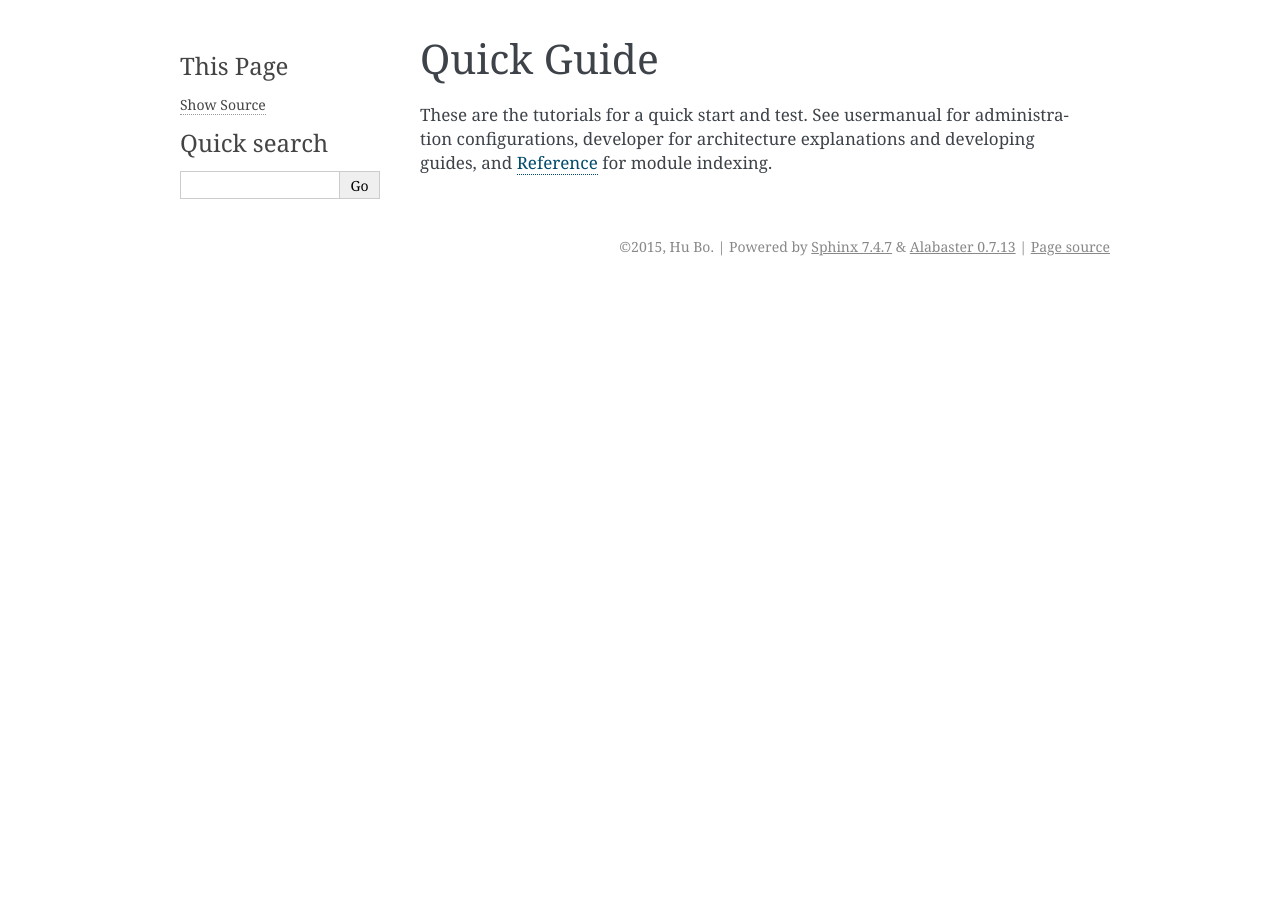
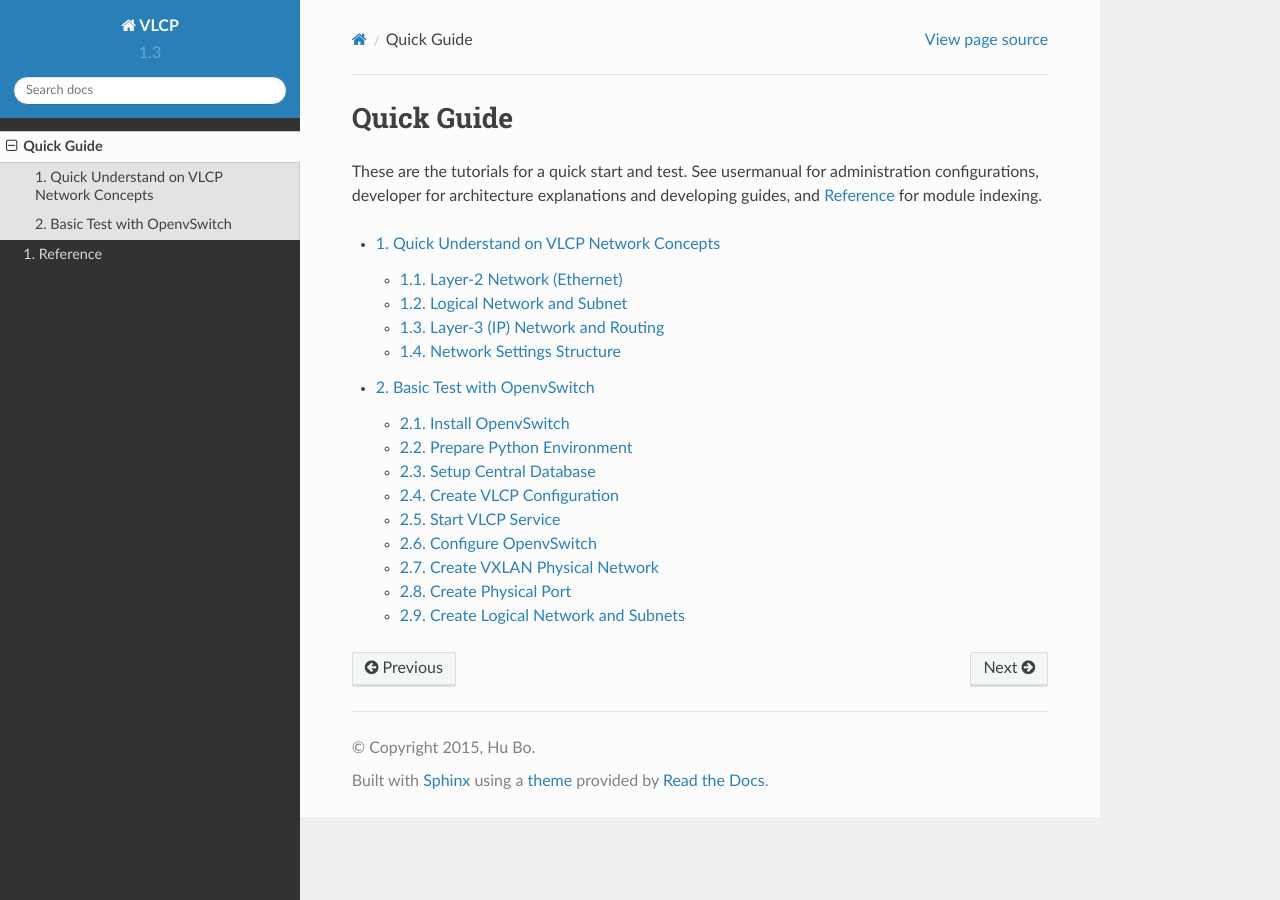
Before and after one commit to hubo1016/vlcp, a Sphinx documentation site: the page built from doc/source/quickguide.rst, in a window 1280 px wide. Built offline with Sphinx 7.4.7 and the Read the Docs theme 2.0.0, drawn with Linux system fonts in a browser that asks for light colours; pages that are not in the unit, such as notebooks, are missing from menus; some of the changed lines change nothing that is shown.

Commit message:
Documents

```diff
--- a/doc/source/conf.py
+++ b/doc/source/conf.py
@@ -61,9 +61,9 @@
 # built documents.
 #
 # The short X.Y version.
-version = u'0.9'
+version = u'1.3'
 # The full version, including alpha/beta/rc tags.
-release = u'0.9.10'
+release = u'1.3.0'
 
 # The language for content autogenerated by Sphinx. Refer to documentation
 # for a list of supported languages.
@@ -114,7 +114,7 @@
 
 # The theme to use for HTML and HTML Help pages.  See the documentation for
 # a list of builtin themes.
-html_theme = 'alabaster'
+html_theme = 'sphinx_rtd_theme'
 
 # Theme options are theme-specific and customize the look and feel of a theme
 # further.  For a list of options available for each theme, see the
--- a/doc/source/index.rst
+++ b/doc/source/index.rst
@@ -7,7 +7,7 @@
 
 
 VLCP - New generation SDN framework
-================================
+===================================
 
 Contents:
 
--- /dev/null
+++ b/doc/source/ovstest.rst
@@ -0,0 +1,226 @@
+.. _ovstest:
+
+Basic Test with OpenvSwitch
+===========================
+
+This tutorial creates a simple SDN test environment with two physical servers (or virtual machines instead).
+If you are confused with some concepts, read :ref:`quickunderstand` first.
+
+You need two physcial servers with namespace support for this tutorial. This tutorial assumes you are using
+CentOS 7, but any Linux version in which "ip netns" command is available can be used. If you want to try
+VLAN networks, you may need to configure the physical switch port to "trunk mode". If that is not possible,
+you can still use VXLAN isolation, in that case, you may use virtual machines (even in public cloud) to replace
+physical servers.
+
+Most of the setup steps should be done on both servers, or every server in the cluster, except
+*Setup Central Database*.
+
+.. _installovs:
+
+-------------------
+Install OpenvSwitch
+-------------------
+
+Download OpenvSwitch releases from `http://openvswitch.org/download/ <http://openvswitch.org/download/>`_.
+You may choose a version from 2.3x, 2.5x or higher. 2.5x is recommended.
+
+Build and install OpenvSwitch, following the steps in
+`http://www.openvswitch.org/support/dist-docs-2.5/INSTALL.RHEL.md.html <http://www.openvswitch.org/support/dist-docs-2.5/INSTALL.RHEL.md.html>`_.
+Usually you may build a RPM package once and install it on each server nodes with *yum*.
+
+.. note:: Other Linux distributions may have pre-built OpenvSwitch packages available,
+          check the version if you want to use it instead.
+
+.. _preparepython:
+
+--------------------------
+Prepare Python Environment
+--------------------------
+
+VLCP works in Python 2.6, Python 2.7, Python 3.3+ and PyPy2. For production environment, PyPy is recommended
+which is about 5x faster than CPython. The most simple way to use PyPy is using the
+`Portable PyPy distribution for Linux <https://github.com/squeaky-pl/portable-pypy#portable-pypy-distribution-for-linux>`_.
+For test purpose, using the default CPython (2.7 in CentOS 7) is enough. You may also use a *virtualenv* environment
+if you want.
+
+Use pip to install VLCP. If pip is not ready, refer to `https://pip.pypa.io/en/stable/installing/ <https://pip.pypa.io/en/stable/installing/>`_.
+If you are using old versions of pip, you may also want to upgrade pip, setuptools and wheel::
+
+   pip install --upgrade pip setuptools wheel
+
+Install VLCP::
+
+   pip install vlcp
+
+Some optional packages can be used by VLCP, install them as needed:
+
+   hiredis
+      If you use Redis for the central database, install hiredis will improve the performance
+
+   python-daemon
+      Support daemonize with "-d" option to create system service for VLCP. But it is usually more convient to use
+      with *systemd* in CentOS 7.
+
+.. _centraldatabase:
+
+----------------------
+Setup Central Database
+----------------------
+
+VLCP uses external KV-storage as a central database for configuration storage and distributed coordination.
+Currently *Redis* and *ZooKeeper* is supported. *ZooKeeper* is recommended for its high availability with clustering.
+
+Choose **one of the follwing sections** to proceed. You may install the central database on one of the physical servers
+or on another server.
+
+.. _installzookeeper:
+
+^^^^^^^^^^^^^^^^^^^^^^^^^^^^^^^
+Install ZooKeeper (Recommended)
+^^^^^^^^^^^^^^^^^^^^^^^^^^^^^^^
+
+Follwing steps in `http://zookeeper.apache.org/doc/current/zookeeperStarted.html <http://zookeeper.apache.org/doc/current/zookeeperStarted.html>`_.
+For this tutorial, install a standalone node is enough, but you should setup a cluster for production environment.
+
+.. note:: You should protect the server port 2181 with *iptables* to grant access only from your servers.
+
+.. _installredis:
+
+^^^^^^^^^^^^^^^^^^^^^^^^
+Install Redis (Optional)
+^^^^^^^^^^^^^^^^^^^^^^^^
+
+Download, compile and install redis from `https://redis.io/download <https://redis.io/download>`_. You should configure
+redis server to listen to 0.0.0.0 or a IP address available for all the servers. You may also want to enable AOF.
+
+.. caution:: It is a huge security hole to open redis port on Internet without password protection: attackers can
+             grant full controll of your server by overwriting sensitive files like ~/.ssh/authorized with administration
+             commands. Make sure you use private IP addresses, or configure *iptables* or your firewall correctly to
+             allow connecting only from your servers.
+
+             Newer versions of Redis also blocks this configuration with a "protect mode", you may need to disable
+             it after you configure *iptables* correctly.
+
+.. _createconfiguration:
+
+-------------------------
+Create VLCP Configuration
+-------------------------
+
+Download example configuration file from `GitHub <https://github.com/hubo1016/vlcp/tree/master/example/config>`_
+and save it to ``/etc/vlcp.conf`` as a start. In this tutorial, we will use genericl3.conf::
+
+   curl https://raw.githubusercontent.com/hubo1016/vlcp/master/example/config/genericl3.conf > /etc/vlcp.conf
+
+Modify the ``module.zookeeperdb.url`` line with your ZooKeeper server addresses, or if you are using Redis,
+following the comments in the configuration file.
+
+.. _startvlcpservice:
+
+------------------
+Start VLCP Service
+------------------
+
+It is usually a good idea to create a *system service* for VLCP to make sure it starts on server booting,
+but for convient we will start VLCP with *nohup* instead::
+
+   nohup vlcp-start &
+
+or::
+
+   nohup python -m vlcp.start &
+
+To stop the service, run command ``fg`` and press Ctrl+C, or use *kill* command on the process.
+
+.. _configureopenvswitch:
+
+---------------------
+Configure OpenvSwitch
+---------------------
+
+Create a test bridge in OpenvSwitch for virtual networking. The name of the bridge usually does not matter.
+In this tutorial we use ``testbr0``. For docker integration, the bridge name ``dockerbr0`` is
+usually used. Run following commands on each server::
+
+   ovs-vsctl add-br testbr0
+   ovs-vsctl set-fail-mode testbr0 secure
+   ovs-vsctl set-controller testbr0 tcp:127.0.0.1
+
+This creates the test bridge and the OpenFlow connection to the VLCP controller.
+
+.. note:: VLCP communicates with OpenvSwitch in two protocols: OpenFlow and OVSDB (a specialized JSON-RPC protocol).
+          Usually the SDN controller is deployed on the same server with OpenvSwitch, in that case the default OVSDB
+          UNIX socket is used, so we do not need to configure OVSDB connections with ``ovs-vsctl set-manager``
+
+.. _createphysicalnetwork:
+
+-----------------------------
+Create VXLAN Physical Network
+-----------------------------
+
+There is only one step to create a physical network. The example configuration open a management API port at
+``http://localhost/8081``. We will call the management API with curl::
+
+   curl -g 'http://localhost:8081/viperflow/createphysicalnetwork?type=vxlan&vnirange=`[[10000,20000]]`&id=vxlan'
+
+You may run this command on any of your server nodes. All server nodes share the same data storage, so you create
+the network configuration once and they can be used anywhere.
+
+The id of newly created physical network is "vxlan", this is a convient name for further calls, but you can replace
+it with any name you like. If you do not specify an id, VLCP creates a UUID for you. ``vnirange`` specify a list
+of VNI ranges, notice that different from *range* in Python, these ranges include **both** begin and end.
+For example, ``[10000,20000]`` is 10000-20000, which has 10001 VNIs enable. Network engineers are usually more
+familar with this type of ranges.
+
+
+
+.. note:: By default, the management API supports HTTP GET (with query string), HTTP POST (with standard form data),
+          and HTTP POST with JSON-format POST data. Though use the HTTP GET format is usually the easiest way to
+          call the API in Shell command-line, when integrating with other systems JSON-format POST may be more
+          convient.
+
+          \`\` quoted expression is a VLCP-specified extension. Some APIs need data types other than strings for its
+          parameters. When a string parameter is quoted by \`\`, VLCP recognizes it as a literal expression in Python.
+          You may use numbers, string, tuples, list, dictionary, sets and any combinations of them in a quoted expression.
+
+.. _createphysicalport:
+
+--------------------
+Create Physical Port
+--------------------
+
+Every physical network need one physical port for each server to provide external connectivity. There are two steps
+to create a physical port:
+
+   1. Create the port on each server and plug the port to the bridge
+   2. Create the physical port configuration in VLCP
+
+.. note:: These two steps can be done in any order. When you extend a cluster, you only need to do Step 1. on new
+          servers since the second step is already done.
+
+First create a vxlan tunnel port in each server::
+
+   ovs-vsctl add-port dockerbr0 vxlan0 -- set interface vxlan0 type=vxlan options:local_ip=10.0.1.2 options:remote_ip=flow options:key=flow
+
+Replace the IP address ``10.0.1.2`` to an external IP address on this server, it should be different for each server.
+VLCP will use this configuration to discover other nodes in the same cluster.
+
+The port name ``vxlan0`` can be replaced to other names, but you should use the same name for each server.
+
+.. note:: VXLAN uses UDP port 4789 for overlay tunneling. You must configure your *iptables* or firewall to allow UDP
+          traffic on this port. If there are other VXLAN services on this server (for example, overlay network driver
+          in docker uses this port for its own networking), you may specify another port by appending
+          ``option:dst_port=9999`` to the commandline. Make sure all your servers are using the same UDP port.
+
+Then create the physical port configuration (only once, on any server node)::
+
+   curl -g 'http://localhost:8081/viperflow/createphysicalport?physicalnetwork=vxlan&name=vxlan0'
+
+The ``physicalnetwork`` parameter is the physical network ID, and the ``name`` parameter is the port name in above
+command.
+
+.. _createlogicalnetworksandsubnets:
+
+----------------------------------
+Create Logical Network and Subnets
+----------------------------------
--- a/doc/source/quickguide.rst
+++ b/doc/source/quickguide.rst
@@ -1,7 +1,7 @@
 .. _quickguide:
 
 Quick Guide
-=======================================
+===========
 These are the tutorials for a quick start and test. See :ref:`usermanual` for administration configurations,
 :ref:`developer` for architecture explanations and developing guides, and :ref:`reference` for module indexing.
 
@@ -9,5 +9,7 @@
    :maxdepth: 2
    :numbered:
 
+   quickunderstand
    ovstest
+   docker_quick
    webserver
--- /dev/null
+++ b/doc/source/quickunderstand.rst
@@ -0,0 +1,148 @@
+.. _quickunderstand:
+
+Quick Understand on VLCP Network Concepts
+=========================================
+This tutorial is a quick describe on VLCP network concepts. You should read this
+first to have better understanding on these concepts. They should be easy to
+understand and look familiar for OpenStack users or users with experience on other
+SDN products.
+
+--------------------------
+Layer-2 Network (Ethernet)
+--------------------------
+
+With the standard network model [#f1]_, VLCP assumes you connect your virtual machines or docker containers
+with OpenvSwitch (or OVS) [#f2]_.
+
+The physical view of the network can be described with the following figure:
+
+.. figure:: _static/images/physicalnetwork.png
+   :alt: Physical View of the Network
+
+   *fig 1. Physical View of the Network*
+
+In this figure, two physical servers are connected with an external network. On each server, two endpoints
+(virtual machines or docker containers) are connected to an OVS bridge with a **Logical Port** for each
+endpoint. A **Physical Port** which is connected to the external network (or the **Physical Network**) is
+also connected to the OVS bridge, connecting endpoints on this physical server with endpoints on other
+physical servers.
+
+**Physical Network** refers to the external connections between physical servers. It must be a L2 connection,
+means that it can transfer Ethernet packets from one physical server to another. Usually it can be separated
+with VLAN-tag/VNI to isolate different type of traffic, making it possible to create multiple **Logical Networks**
+on the same **Physical Network**. In most cases, the **Physical Network** should be:
+
+   - A physical network connecting the physical server with "trunk" port in the physical switches,
+     so different **Logical Networks** can be isolated with *VLAN* tag
+
+   - A overlay network connecting the physical servers with VXLAN tunnels. Different **Logical Networks** can
+     be isolated with *VXLAN* ID (or *VNI*)
+
+If necessary, there could be more than one **Physical Networks** on the same physical server.
+
+**Physical Port** refers the OVS port connecting the OVS bridge with the **Physical Network**.
+
+   - For *VLAN* networks, the port should be a physical NIC or bonding of NICs which directly connects to
+     physical switches, and configured to "trunk" on physical switches
+
+   - For *VXLAN* networks, the port should be a tunnel port created in OVS. The method to create this type
+     of ports will be introduced in other documents.
+
+**Logical Port** refers the OVS ports connecting the endpoints to the OVS bridge. It is usually a virtual device
+automatically created by external tools like *libvirt* or *vlcp-docker-plugin*. They act like access ports in
+traditional network and switches.
+
+Each **Logical Port** has a corresponding **Logical Network**. A **Logical Network** is a virtual L2 network
+connecting endpoints from different physical servers with each other. Endpoints (or **Logical Ports**) in the same
+**Logical Network** can send Ethernet packets to and receive Ethernet packets from each other, while they can not
+send or receive Ethernet packets with endpoints in other **Logical Network**. You may consider a **Logical Network**
+as a standard Ethernet for endpoints.
+
+With the isolation function of the **Logcial Network**, endpoints can be grouped into virtual networks, no matter
+what their physical locations are. Endpoints on different physical servers can access each other as if they are
+connected to the same L2 switch. At the same time, endpoints on the same physical server can be isolated as if
+they are connected to physical isolated networks. The logical view of the network looks like the following figure:
+
+.. figure:: _static/images/logicalnetwork.png
+   :alt: Logical View of the Network
+
+   *fig 2. Logical View of the Network*
+
+
+--------------------------
+Logical Network and Subnet
+--------------------------
+
+VLCP network is functional even in pure Ethernet mode, in which case only MAC addresses are necessary to be
+configured on each **Logical Port**. But usually the network is used to transfer IP traffics, it is helpful
+to set IP and subnet configurations on the **Logical Port**. L2 connectivity is always available with or without
+subnet configurations.
+
+IP configurations on a **Logical Network** is stored in a **Subnet**. Usually it contains CIDR and gateway of the
+network, but more advanced configurations are also available like static routes and DHCP options. Currently
+only IPv4 is supported.
+
+A **Logical Port** is associated with both the **Logical Network** and the **Subnet**. The **Logical Network** association
+creates the L2 connectivity while the **Subnet** association affects functions related to IP addresses. Functions
+that need a **Subnet** configuration includes ARP proxy and embedded DHCP service.
+
+--------------------------------
+Layer-3 (IP) Network and Routing
+--------------------------------
+
+VLCP standard network model supports connecting different **Logical Networks** through L3 routing.
+
+There are two types of networks in L3 routing: *internal networks* and *external networks*. *External networks*
+are **Subnets** with external gateways, the gateway set in **Subnet** of an *external network* should be IP address
+configured on external devices like physical routers. It should be accessible from the **Logical Network** VLAN or VXLAN.
+"Internal networks* are **Subnets** with internal gateways, the gateway address should not be any existed IP address
+in the network. VLCP SDN network will create a virtual router service for the networks as the default gateway of the
+*internal networks*.
+
+Virtual router service with both *internal networks* and *external networks* forwards traffic to outer networks
+(Internet for example) through *external networks*. Correct routes for internal CIDRs should be configured in
+external gateways with static routes or technologies like OSPF, or use NAT (not yet supported).
+
+Sometimes *internal networks* and *external networks* are in different **Physical Networks**, and not all server nodes
+have **Physical Ports** for **Physical Network** of the *external network**. For example, *internal networks* are
+connected through VXLAN, while *external networks* are using VLAN for isolation. In this situation, some
+*forwarding nodes* should be created to forward the traffic from *internal networks* to *external networks*.
+They are almost the same as other server nodes except a few configurations are modified.
+
+.. figure:: _static/images/forwarding.png
+   :alt: L3 Network with Forwarding Nodes
+
+   *fig 3. L3 Network with Forwarding Nodes*
+
+--------------------------
+Network Settings Structure
+--------------------------
+
+To setup a new network, elements in the following figure should be created in order from top to bottom.
+
+.. figure:: _static/images/settings.png
+   :alt: Network Settings Structure
+
+   *fig 3. Network Settings Structure*
+
+
+.. rubric:: Footnotes
+
+.. [#f1] We should mention that VLCP is a full stack SDN controller which is:
+
+            1. An asynchronous network programming framework with dynamic module mangement functions
+            2. An OpenFlow controller framework friendly for extending
+            3. A product-ready controller for standard virtual network environment supported by default modules
+
+         Loading different modules can give VLCP completely different functions. In this document, we assume
+         users would like to use the standard network model (also named as "ViperFlow" model) to implement
+         a quick SDN environment highly compatible with traditional networks. You may also want to develope
+         your own SDN controller, possibly supporting OpenFlow 1.0, or targeting physical OpenFlow switches.
+         In that situation, you do not need to be bounded to this model. Refer to :ref:`developementguide`
+         for more informations on developing your own controller with VLCP framework, or learn more about the
+         implementation details of the standard model.
+
+.. [#f2] OpenvSwitch is a software implementation of OpenFlow switch with customized extensions.
+         It should be familiar to experienced SDN users. Most virtual network environments and tools
+         (libvirt, for example) support using OpenvSwitch to connect network endpoints to external networks.
+         You may learn more about OpenvSwitch from the official web site (http://openvswitch.org/)
```
Also changed, not shown: doc/source/_static/images/forwarding.png (added), doc/source/_static/images/logicalnetwork.png (added), doc/source/_static/images/physicalnetwork.png (added), doc/source/_static/images/settings.png (added).
